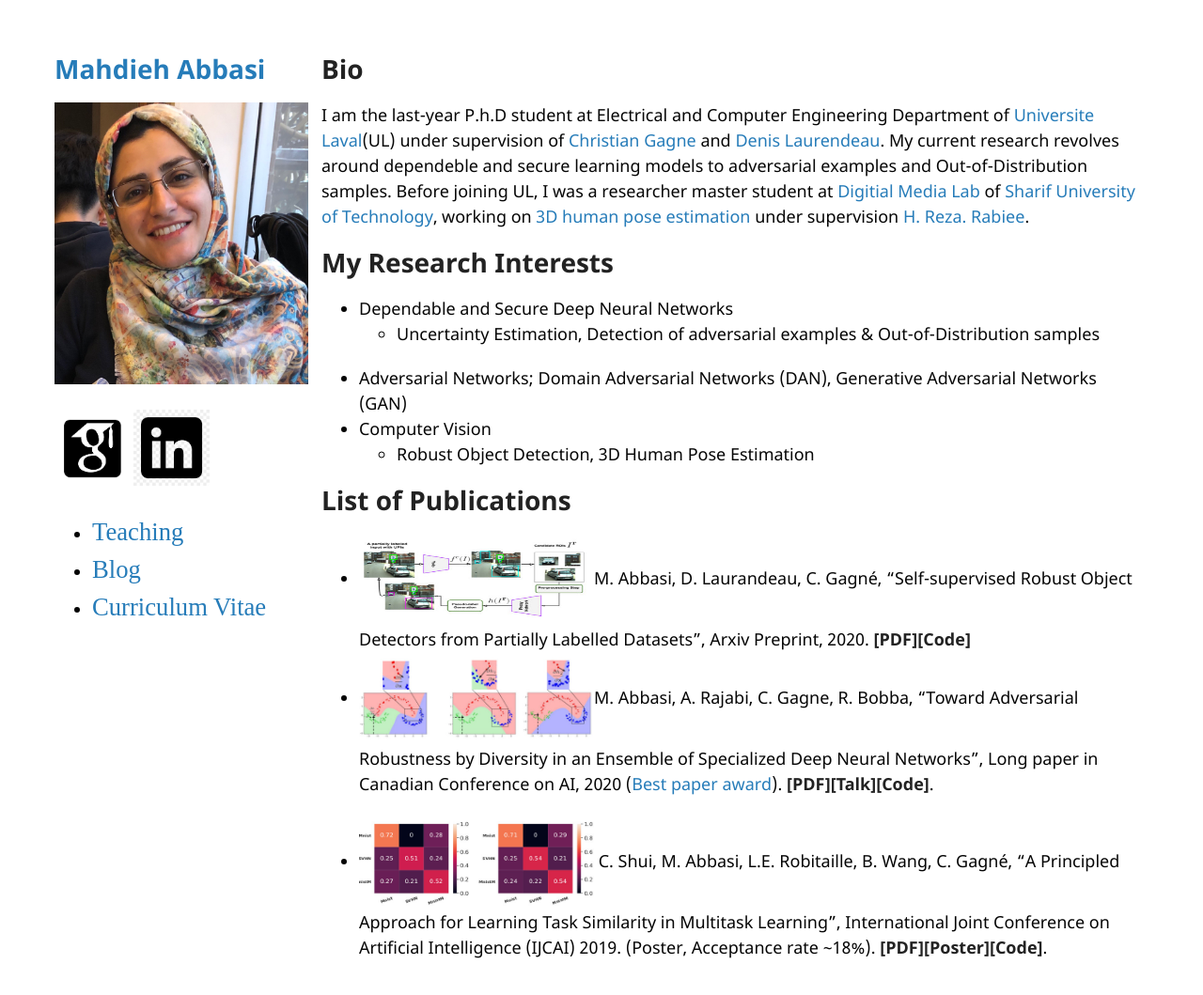
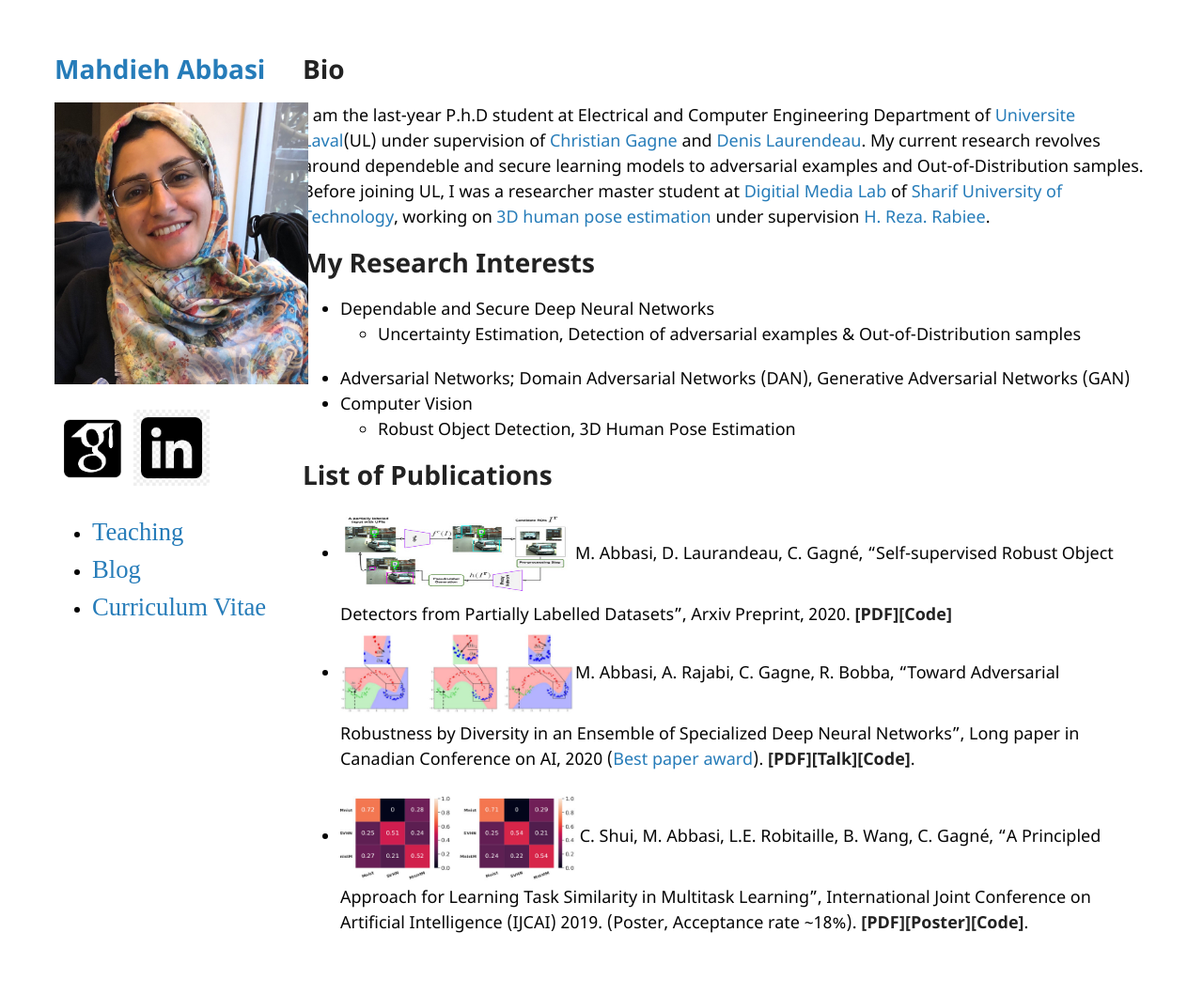
Before and after one commit to mahdaneh/mahdaneh.github.io, a Jekyll site: the page built from index.md, in a window 1280 px wide and 1092 px high. Shown: the top 1059 px of the window at 94% size. Built offline with Jekyll 4.4.1, drawn with Linux system fonts in a browser that asks for light colours; the repository's description, which GitHub fills in, is left out; our own code applies the rules of GitHub Pages for plain Markdown files.

Commit message:
Update jekyll-theme-minimal.scss

```diff
--- a/_sass/jekyll-theme-minimal.scss
+++ b/_sass/jekyll-theme-minimal.scss
@@ -172,7 +172,7 @@ strong {
 }
 
 section {
-  width:880px;
+  width:900px;
   float:right;
   padding-bottom:50px;
 }
```
